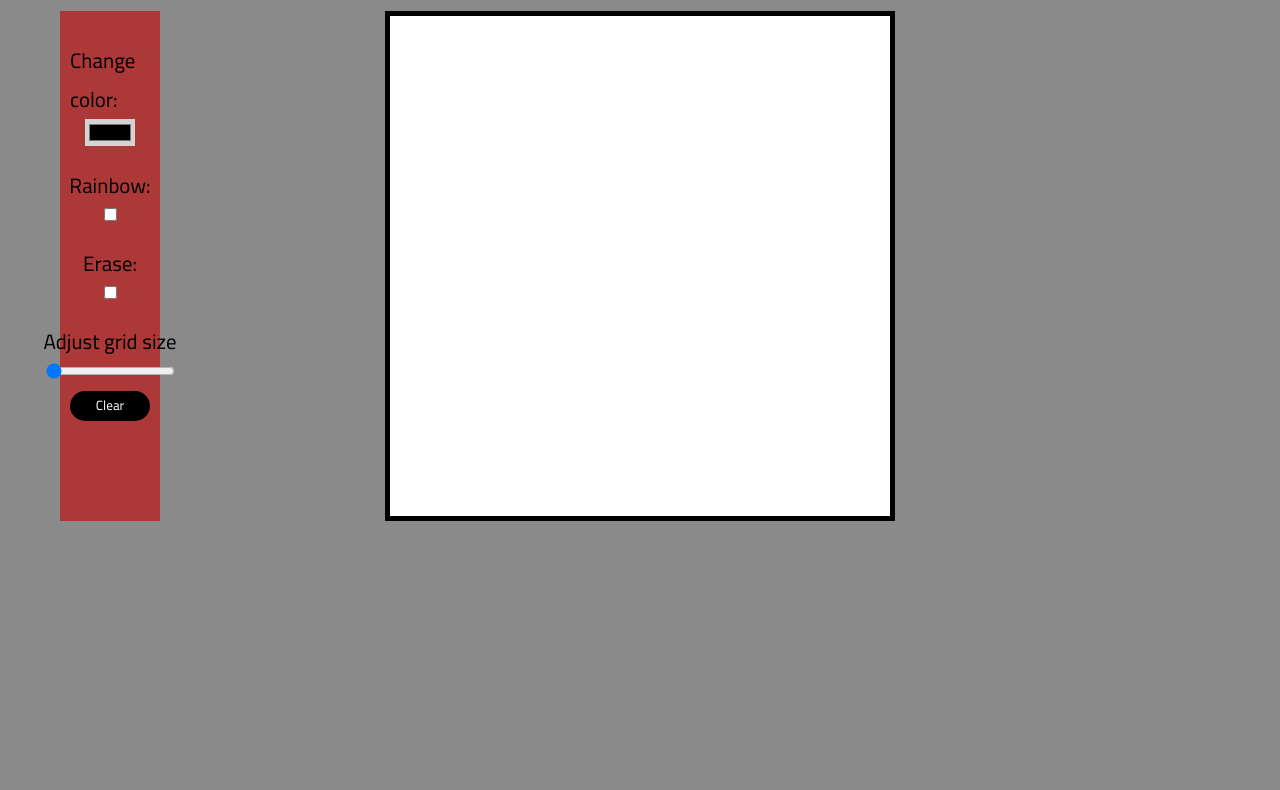
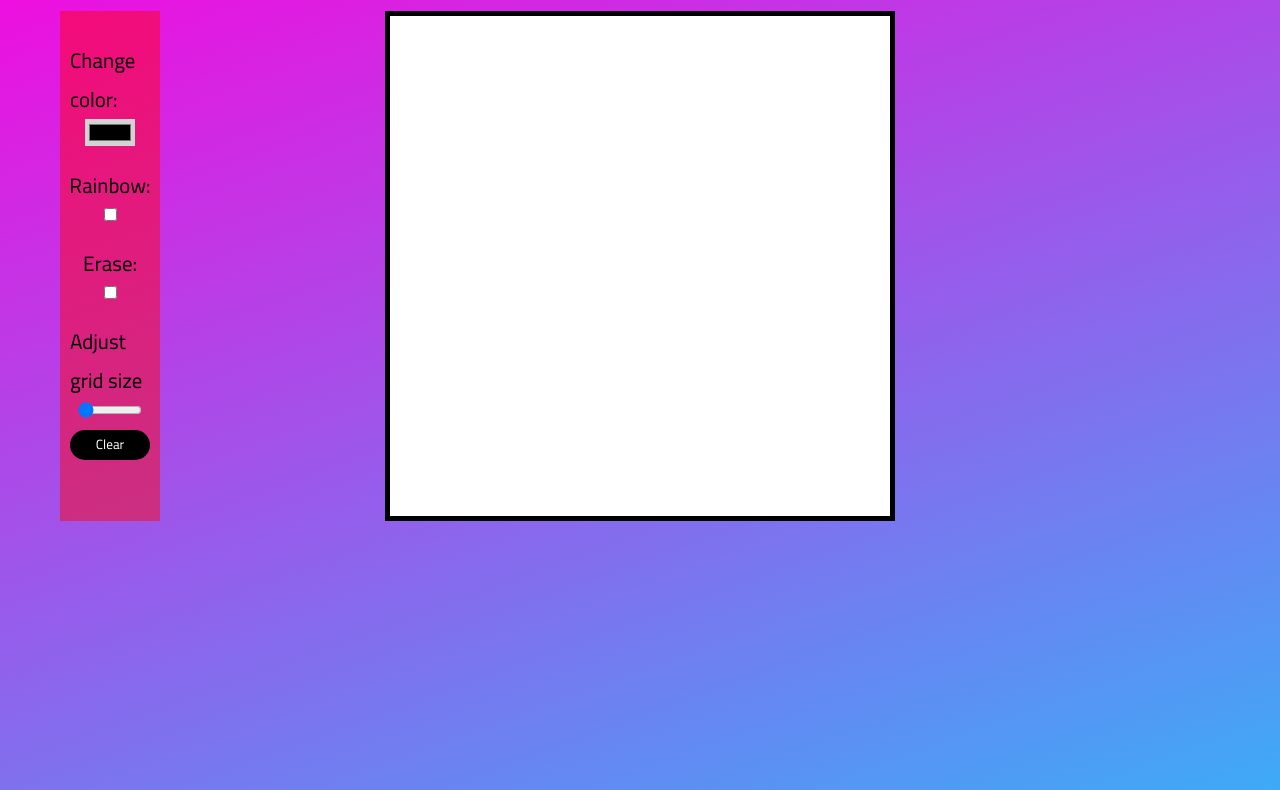
Before and after one commit to Kamo-Chip/Etch-a-sketch, a plain HTML site: page index.html in a window 1280 px wide. Shown: the part 118-908 px from the top of the page. Drawn offline with Linux system fonts and the light colour scheme.

Commit message:
changed background colour

```diff
--- a/styles.css
+++ b/styles.css
@@ -3,7 +3,7 @@
 
 body{
     height: 100vh;
-    background-color:rgba(0, 0, 0, 0.459);
+    background-image: linear-gradient(160deg, rgb(255, 0, 221), rgb(0, 225, 255));
     margin: 0;
     font-family: "Cairo", sans-serif;
     overflow: hidden;
@@ -46,7 +46,7 @@ h1{
     position: relative;
     bottom: 710px;
     left: 380px;
-    background-color: rgb(172, 56, 56);
+    background-color: rgba(255, 0, 0, 0.452);
     height: 690px;
     width: 180px;
 }
@@ -61,6 +61,9 @@ h1{
     #container{
         width: 500px;
         height: 500px;
+    }
+    #range{
+        width: 5vw;
     }
 
 }
```
